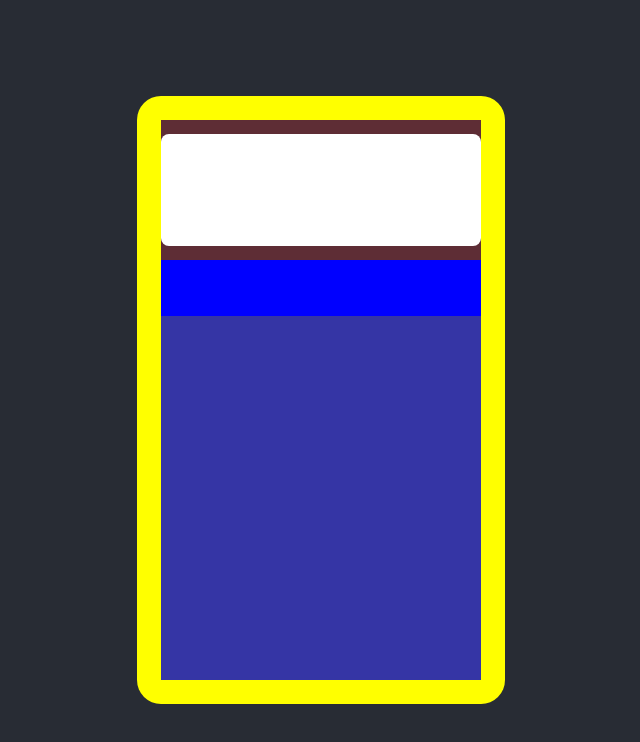
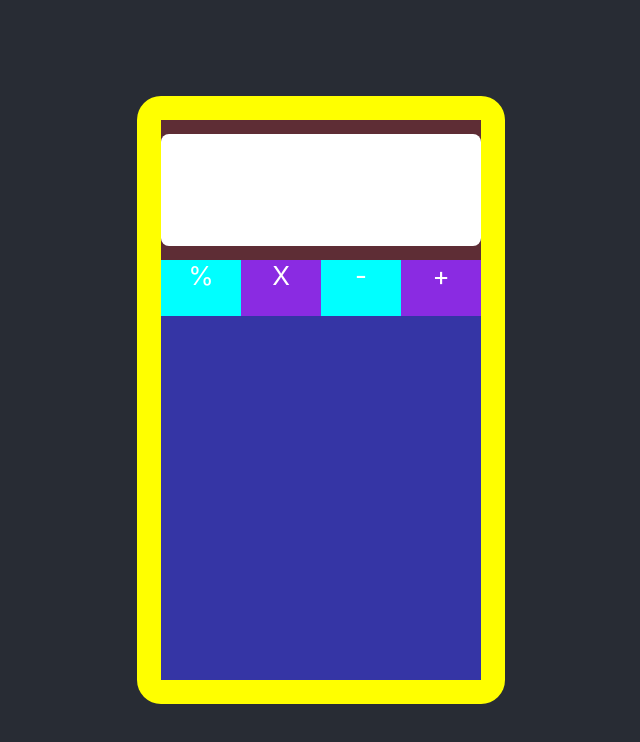
Before and after one commit to Jam-Jam786/Week6ReactSheikhhMohamadJamalHussain, a React (Create React App) app in the folder functioning/: page / in a window 1280 px wide. Shown: the top 742 px of the page, without its empty margins (319-959 px from the left). Built offline with nearby package versions, Linux system fonts and the light colour scheme.

Commit message:
applied the CSS through style tag  on the div

```diff
--- a/functioning/src/Calculator.css
+++ b/functioning/src/Calculator.css
@@ -29,7 +29,28 @@
 .calculator-operators{
     flex: 0.10;
     background-color: blue;
+    display: flex;
+    justify-content: center;
+    align-items: center;
+    flex-direction: row;
+
 }
+
+
+    .division-button{
+        background-color: aqua;
+    }
+    .times-button{
+        background-color: blueviolet;
+    }
+    .minus-button{
+        background-color: aqua;
+    }
+    .addition-button{
+        background-color: blueviolet;
+    }
+
+
 
 .calculator-numbers{
     flex: 0.65;
--- a/functioning/src/Calculator.js
+++ b/functioning/src/Calculator.js
@@ -8,13 +8,23 @@ import './Calculator.css'
 
             <div className="calculator-top">
 
-                 <div className='calculator-display'></div>
+                 <div className='calculator-display'>
+
+                 </div>
 
             </div>
 
-            <div className='calculator-operators'></div>
+            <div className='calculator-operators'>
+            {/* division, times, minus and addition */}
+                <div className = 'division-button' style={{width:"25%" , height:"100%"}}>%</div>
+                <div className = 'times-button' style={{width:"25%" , height:"100%"}}>X</div>
+                <div className = 'minus-button' style={{width:"25%" , height:"100%"}}>-</div>
+                <div className='addition-button' style={{width:"25%" , height:"100%"}}>+</div>
+            </div>
 
-            <div className='calculator-numbers'></div>
+            <div className='calculator-numbers'>
+
+            </div>
 
         </div>
      )
```
